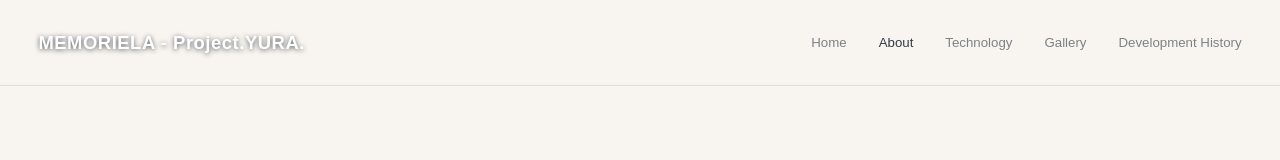
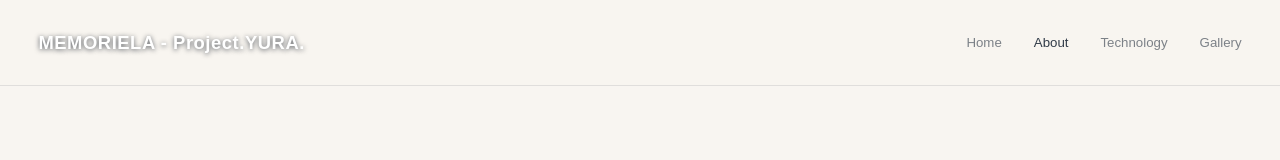
Before and after one commit to Pin-Gin/MEMORIELA, a Next.js app: page /about in a window 1280 px wide. Shown: the top 160 px of the page. Built offline with nearby package versions, Linux system fonts and the light colour scheme.

Commit message:
Remove Development History from About header

```diff
--- a/app/about/page.tsx
+++ b/app/about/page.tsx
@@ -8,7 +8,6 @@ export default function AboutPage() {
           <a className="active" href="/about">About</a>
           <a href="/technology">Technology</a>
           <a href="/gallery">Gallery</a>
-          <a href="/#history">Development History</a>
         </nav>
       </header>
 
```
